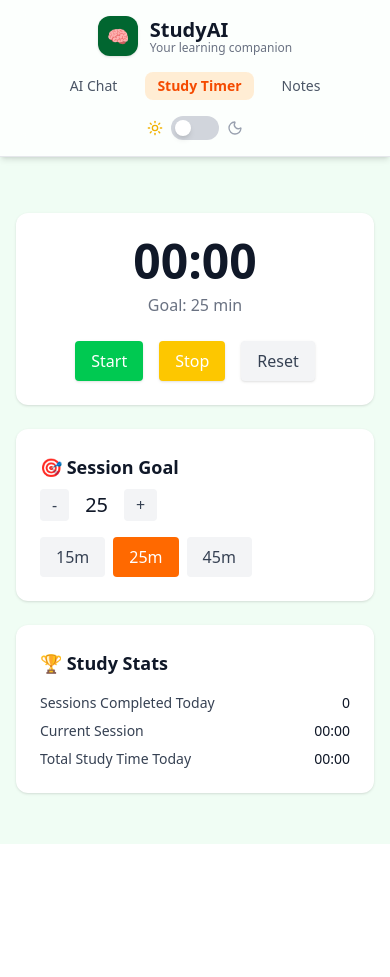
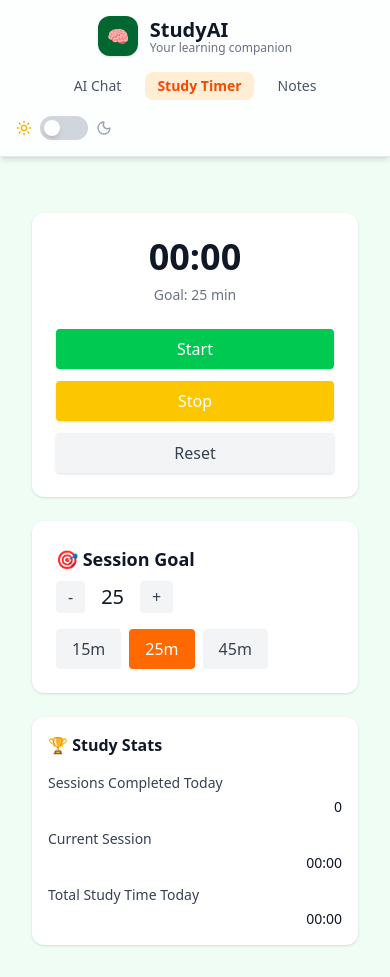
Before and after one commit to Anci4nt/Zentellect, a Next.js app: page / in a window 390 px wide. Before the commit the page ends 844 px from the top, so only its background shows below. Built offline with nearby package versions, Linux system fonts and the light colour scheme; no server answers; the database is empty.

Commit message:
responsive

```diff
--- a/src/components/Header.tsx
+++ b/src/components/Header.tsx
@@ -6,7 +6,7 @@ import { useTheme } from '@/contexts/ThemeContext'
 import ThemeToggle from './ThemeToggle'
 
 const navLinks = [
-  { label: 'AI Chat', href: '/chat', active: false},
+  { label: 'AI Chat', href: '/chat', active: false },
   { label: 'Study Timer', href: '/', active: false },
   { label: 'Notes', href: '/note', active: false },
 ]
@@ -22,36 +22,43 @@ export default function Header() {
   }, [])
 
   return (
-    <header className={`sticky top-0 z-50 backdrop-blur-md shadow-md transition-colors duration-300 ${
+    <header
+      className={`sticky top-0 z-50 backdrop-blur-md shadow-md transition-colors duration-300 ${
         isDark
           ? 'bg-gray-900/80 border-b border-gray-700'
           : 'bg-white/80 border-b border-gray-200'
-    }`}>
-      <div className="max-w-6xl mx-auto px-6 py-4 flex flex-col md:flex-row items-center justify-between gap-4 transition-all duration-700 ease-out">
-
+      }`}
+    >
+      <div className="max-w-6xl mx-auto px-4 sm:px-6 py-4 flex flex-col md:flex-row items-center justify-between gap-4 transition-all duration-700 ease-out">
         {/* Logo & Title */}
         <div className="flex items-center gap-3">
-          <div className={`w-10 h-10 rounded-xl flex items-center justify-center text-lg font-bold shadow-sm transition-colors duration-300 ${
+          <div
+            className={`w-10 h-10 rounded-xl flex items-center justify-center text-lg font-bold shadow-sm transition-colors duration-300 ${
               isDark ? 'bg-green-700 text-white' : 'bg-green-800 text-white'
-          }`}>
+            }`}
+          >
             🧠
           </div>
           <div>
-            <h1 className={`text-xl font-semibold transition-colors duration-300 ${
+            <h1
+              className={`text-xl font-semibold transition-colors duration-300 ${
                 isDark ? 'text-white' : 'text-gray-900'
-            }`}>
+              }`}
+            >
               StudyAI
             </h1>
-            <p className={`text-xs -mt-1 transition-colors duration-300 ${
+            <p
+              className={`text-xs -mt-1 transition-colors duration-300 ${
                 isDark ? 'text-gray-400' : 'text-gray-500'
-            }`}>
+              }`}
+            >
               Your learning companion
             </p>
           </div>
         </div>
 
         {/* Nav */}
-        <nav className="flex gap-4 md:gap-6 text-sm font-medium">
+        <nav className="flex flex-wrap justify-center gap-3 sm:gap-4 md:gap-6 text-sm font-medium">
           {navLinks.map((link, i) => (
             <a
               key={link.label}
@@ -75,11 +82,13 @@ export default function Header() {
         </nav>
 
         {/* Theme Toggle and Online Badge */}
-        <div className="flex items-center gap-4">
+        <div className="flex items-center justify-between w-full md:w-auto gap-4">
           <ThemeToggle />
-          <div className={`hidden md:flex items-center gap-1 font-semibold text-sm transition-colors duration-300 ${
+          <div
+            className={`hidden md:flex items-center gap-1 font-semibold text-sm transition-colors duration-300 ${
               isDark ? 'text-green-400' : 'text-green-600'
-          }`}>
+            }`}
+          >
             <span className="text-lg">●</span> Online
           </div>
         </div>
--- a/src/components/Stats.tsx
+++ b/src/components/Stats.tsx
@@ -31,22 +31,33 @@ export default function Stats() {
   }, [])
 
   return (
-    <div className={`rounded-xl p-6 shadow-sm transition-colors duration-300 ${
-      isDark ? 'bg-gray-800 text-white' : 'bg-white text-gray-900'
-    }`}>
-      <h3 className="font-semibold text-lg mb-4">🏆 Study Stats</h3>
-      <div className="space-y-2 text-sm">
-        <div className="flex justify-between">
-          <span className={isDark ? 'text-gray-300' : 'text-gray-700'}>Sessions Completed Today</span>
-          <span className="font-medium">{stats.totalSessions}</span>
+    <div
+      className={`rounded-xl p-4 sm:p-6 shadow-sm transition-colors duration-300 ${
+        isDark ? 'bg-gray-800 text-white' : 'bg-white text-gray-900'
+      }`}
+    >
+      <h3 className="font-semibold text-base sm:text-lg mb-4">🏆 Study Stats</h3>
+
+      <div className="space-y-3 text-sm sm:text-base">
+        <div className="flex flex-col sm:flex-row sm:justify-between gap-1">
+          <span className={isDark ? 'text-gray-300' : 'text-gray-700'}>
+            Sessions Completed Today
+          </span>
+          <span className="font-medium text-end sm:text-left">{stats.totalSessions}</span>
         </div>
-        <div className="flex justify-between">
+
+        <div className="flex flex-col sm:flex-row sm:justify-between gap-1">
           <span className={isDark ? 'text-gray-300' : 'text-gray-700'}>Current Session</span>
-          <span className="font-medium">{formatTime(stats.currentDuration)}</span>
+          <span className="font-medium text-end sm:text-left">
+            {formatTime(stats.currentDuration)}
+          </span>
         </div>
-        <div className="flex justify-between">
-          <span className={isDark ? 'text-gray-300' : 'text-gray-700'}>Total Study Time Today</span>
-          <span className="font-medium">{formatTime(stats.totalTime)}</span>
+
+        <div className="flex flex-col sm:flex-row sm:justify-between gap-1">
+          <span className={isDark ? 'text-gray-300' : 'text-gray-700'}>
+            Total Study Time Today
+          </span>
+          <span className="font-medium text-end sm:text-left">{formatTime(stats.totalTime)}</span>
         </div>
       </div>
     </div>
--- a/src/components/Timer.tsx
+++ b/src/components/Timer.tsx
@@ -33,7 +33,6 @@ export default function Timer() {
       setHasStarted(true)
       setIsRunning(true)
 
-      // ✅ Create a session in DB
       const res = await fetch('/api/sessions', {
         method: 'POST',
         body: JSON.stringify({ startedAt: new Date().toISOString() }),
@@ -69,32 +68,38 @@ export default function Timer() {
   }
 
   return (
-    <div className="grid grid-cols-1 md:grid-cols-2 gap-6 mt-6">
-      <div className={`rounded-xl p-6 shadow-sm flex flex-col items-center justify-center transition-colors duration-300 ${
-        isDark ? 'bg-gray-800 text-white' : 'bg-white text-gray-900'
-      }`}>
-        <div className="text-5xl font-bold mb-2">{format(timeLeft)}</div>
-        <div className={`mb-6 transition-colors duration-300 ${
-          isDark ? 'text-gray-400' : 'text-gray-500'
-        }`}>
+    <div className="grid grid-cols-1 lg:grid-cols-2 gap-6 mt-6 px-4 md:px-6">
+      <div
+        className={`rounded-xl p-6 shadow-sm flex flex-col items-center justify-center transition-colors duration-300 ${
+          isDark ? 'bg-gray-800 text-white' : 'bg-white text-gray-900'
+        }`}
+      >
+        <div className="text-4xl sm:text-5xl md:text-6xl font-bold mb-2">
+          {format(timeLeft)}
+        </div>
+        <div
+          className={`mb-6 transition-colors duration-300 text-sm sm:text-base ${
+            isDark ? 'text-gray-400' : 'text-gray-500'
+          }`}
+        >
           Goal: {goal} min
         </div>
-        <div className="flex gap-4">
+        <div className="flex flex-col sm:flex-row flex-wrap justify-center gap-3 sm:gap-4 w-full sm:w-auto">
           <button
             onClick={startTimer}
-            className="bg-green-500 hover:bg-green-600 text-white px-4 py-2 rounded shadow transition-colors duration-200"
+            className="bg-green-500 hover:bg-green-600 text-white px-4 py-2 rounded shadow transition duration-200 w-full sm:w-auto"
           >
             Start
           </button>
           <button
             onClick={stopTimer}
-            className="bg-yellow-400 hover:bg-yellow-500 text-white px-4 py-2 rounded shadow transition-colors duration-200"
+            className="bg-yellow-400 hover:bg-yellow-500 text-white px-4 py-2 rounded shadow transition duration-200 w-full sm:w-auto"
           >
             Stop
           </button>
           <button
             onClick={resetTimer}
-            className={`px-4 py-2 rounded shadow transition-colors duration-200 ${
+            className={`px-4 py-2 rounded shadow transition duration-200 w-full sm:w-auto ${
               isDark
                 ? 'bg-gray-600 hover:bg-gray-700 text-gray-200'
                 : 'bg-gray-100 hover:bg-gray-200 text-gray-700'
@@ -104,6 +109,7 @@ export default function Timer() {
           </button>
         </div>
       </div>
+
       <div className="flex flex-col gap-6">
         <GoalSelector goal={goal} setGoal={setGoal} />
         <Stats />
```
Also changed, not shown: src/components/Notes.tsx (+42 -42 lines). Lines whose indentation alone changed are shown as unchanged.
